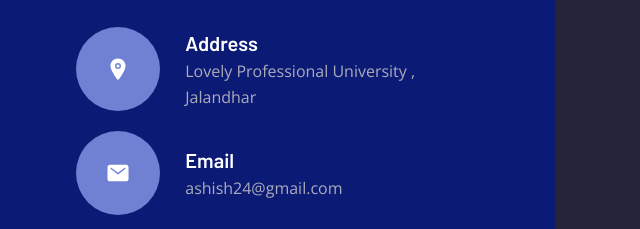
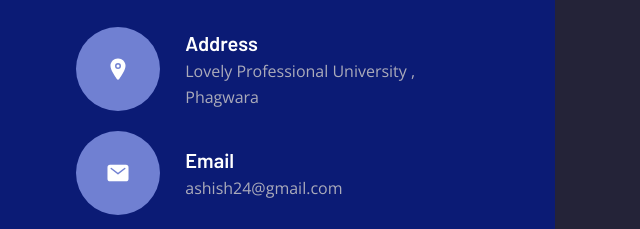
Before and after one commit to ashishkkunishad/Website-Portfolio, a plain HTML site: page index.html in a window 1280 px wide. Shown: the part 5441-5670 px from the top of the page, 590-1230 px from the left. Drawn offline with nearby package versions, Linux system fonts and the light colour scheme.

Commit message:
Update index.html

```diff
--- a/index.html
+++ b/index.html
@@ -585,7 +585,7 @@
                     <h3 class="contact-item-title">Address</h3>
 
                     <address class="contact-item-link">
-                      Lovely Professional University , Jalandhar
+                      Lovely Professional University , Phagwara
                     </address>
                   </div>
 
```
